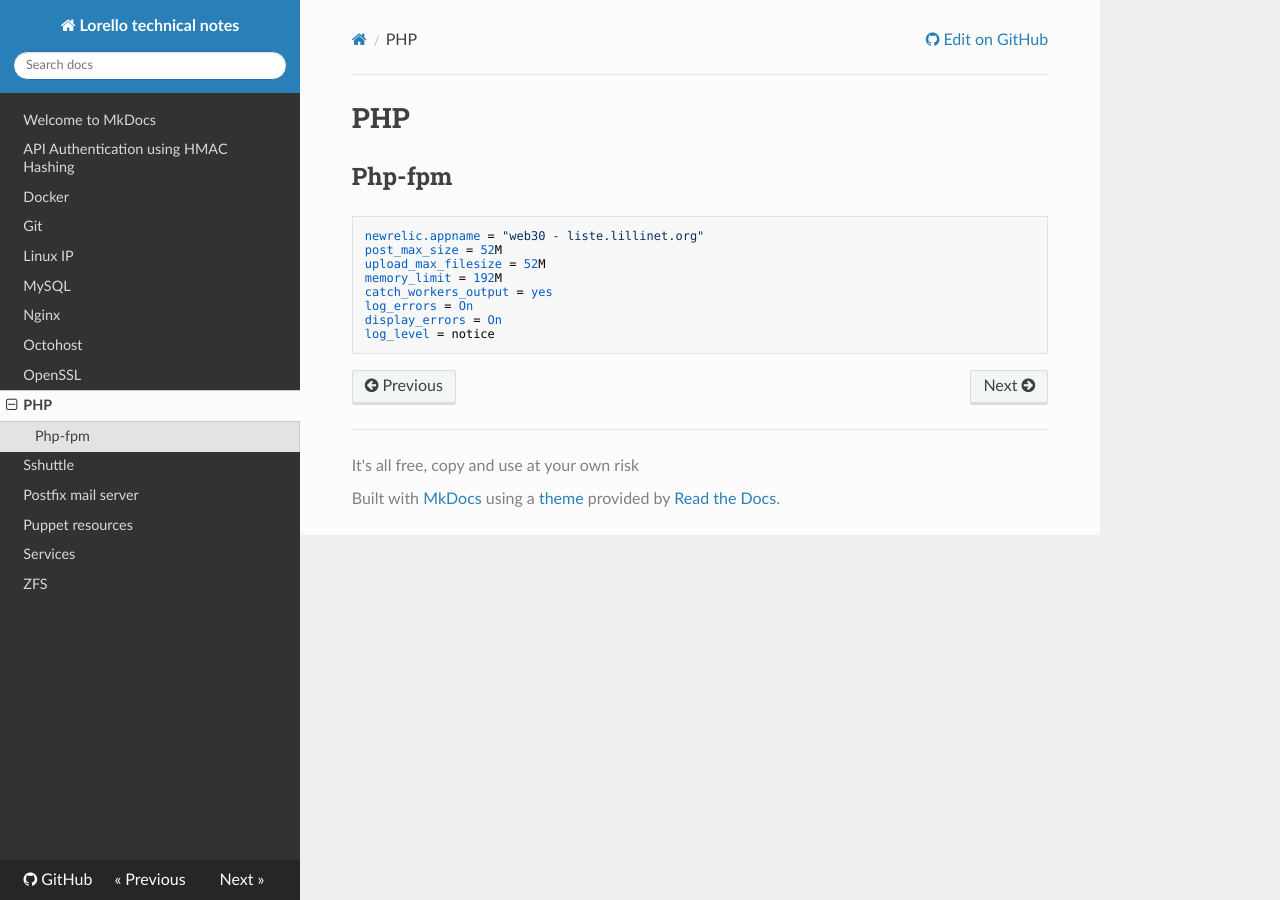
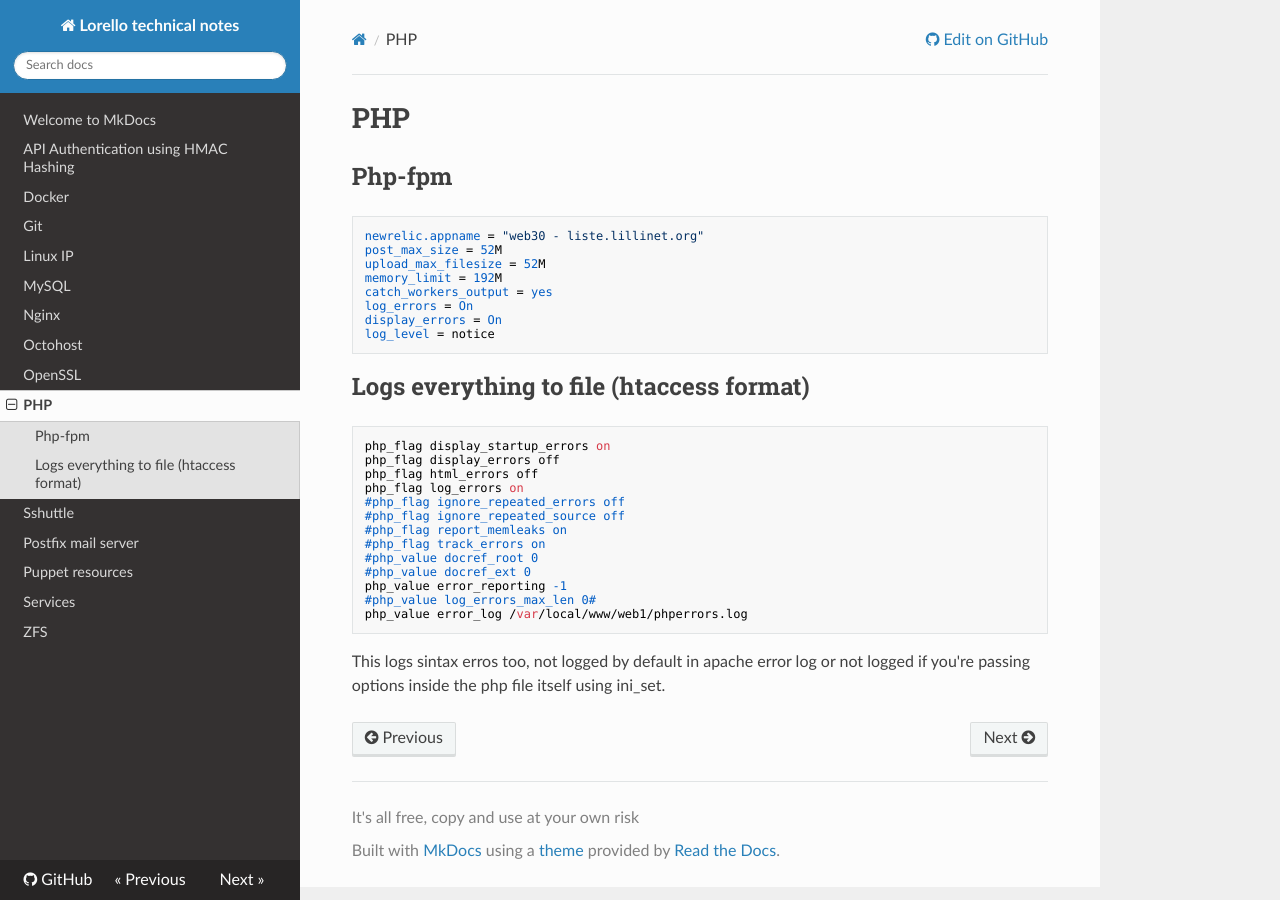
Before and after one commit to lorello/lorello.github.io, an MkDocs documentation site: the page built from docs/php.md, in a window 1280 px wide. Built offline with MkDocs 1.6.1, drawn with Linux system fonts in a browser that asks for light colours; nearby versions of some CDN libraries.

Commit message:
Added logging setup for apache/mod_php

```diff
--- a/docs/php.md
+++ b/docs/php.md
@@ -9,3 +9,23 @@
     log_errors = On
     display_errors = On
     log_level = notice
+
+## Logs everything to file (htaccess format)
+
+    php_flag display_startup_errors on
+    php_flag display_errors off
+    php_flag html_errors off
+    php_flag log_errors on
+    #php_flag ignore_repeated_errors off
+    #php_flag ignore_repeated_source off
+    #php_flag report_memleaks on
+    #php_flag track_errors on
+    #php_value docref_root 0
+    #php_value docref_ext 0
+    php_value error_reporting -1
+    #php_value log_errors_max_len 0#
+    php_value error_log /var/local/www/web1/phperrors.log
+
+This logs sintax erros too, not logged by default in apache error log
+or not logged if you're passing options inside the php file itself using
+ini_set.
```
